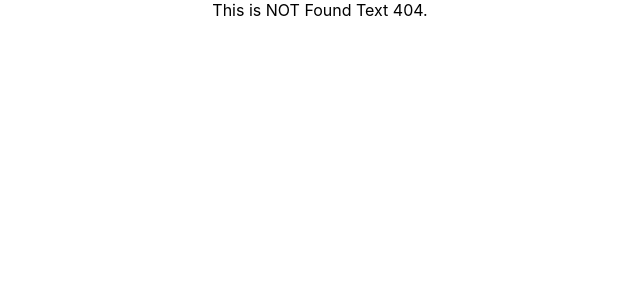
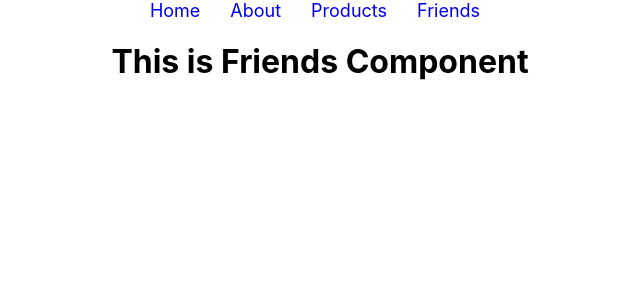
Before and after one commit to Sharif-Miah/react-router-practice, a React (Create React App) app: page /friends in a window 1280 px wide. Before the commit this address had no page. Shown: the top 300 px of the page, without its empty margins (320-960 px from the left). Built offline with nearby package versions, Linux system fonts and the light colour scheme.

Commit message:
friend component and lind path added

```diff
--- /dev/null
+++ b/src/Layout/Main.jsx
@@ -0,0 +1,14 @@
+import React from 'react';
+import { Outlet } from 'react-router-dom';
+import Header from '../component/Header/Header';
+
+const Main = () => {
+    return (
+        <div>
+            <Header />
+            <Outlet />
+        </div>
+    );
+};
+
+export default Main;
--- a/src/component/About/About.jsx
+++ b/src/component/About/About.jsx
@@ -1,10 +1,8 @@
 import React from 'react';
-import Header from '../Header/Header';
 
 const About = () => {
     return (
         <div>
-            <Header />
             <h1>This page is About page</h1>
         </div>
     );
--- /dev/null
+++ b/src/component/Friends/Friends.jsx
@@ -0,0 +1,11 @@
+import React from 'react';
+
+const Friends = () => {
+    return (
+        <div>
+            <h1>This is Friends Component</h1>
+        </div>
+    );
+};
+
+export default Friends;
--- a/src/component/Header/Header.css
+++ b/src/component/Header/Header.css
@@ -3,4 +3,11 @@
     text-align: none;
     margin-right: 10px;
     font-size: 18px;
+    padding: 10px;
+
 }
+
+.header a:hover {
+    background-color: peru;
+    color: white;
+}
--- a/src/component/Header/Header.jsx
+++ b/src/component/Header/Header.jsx
@@ -8,6 +8,7 @@ const Header = () => {
             <Link to='/home'>Home</Link>
             <Link to='/about'>About</Link>
             <Link to='/products'>Products</Link>
+            <Link to='friends'>Friends</Link>
         </div>
     );
 };
--- a/src/component/Home/Home.jsx
+++ b/src/component/Home/Home.jsx
@@ -1,10 +1,8 @@
 import React from 'react';
-import Header from '../Header/Header';
 
 const Home = () => {
     return (
         <div>
-            <Header />
             <h1>This page is Home page</h1>
         </div>
     );
--- a/src/component/Products/Products.jsx
+++ b/src/component/Products/Products.jsx
@@ -1,10 +1,9 @@
 import React from 'react';
-import Header from '../Header/Header';
 
 const Products = () => {
     return (
         <div>
-            <Header />
+
             <h1>This is Products Page</h1>
         </div>
     );
```
Also changed, not shown: src/App.js (+16 -5 lines).
